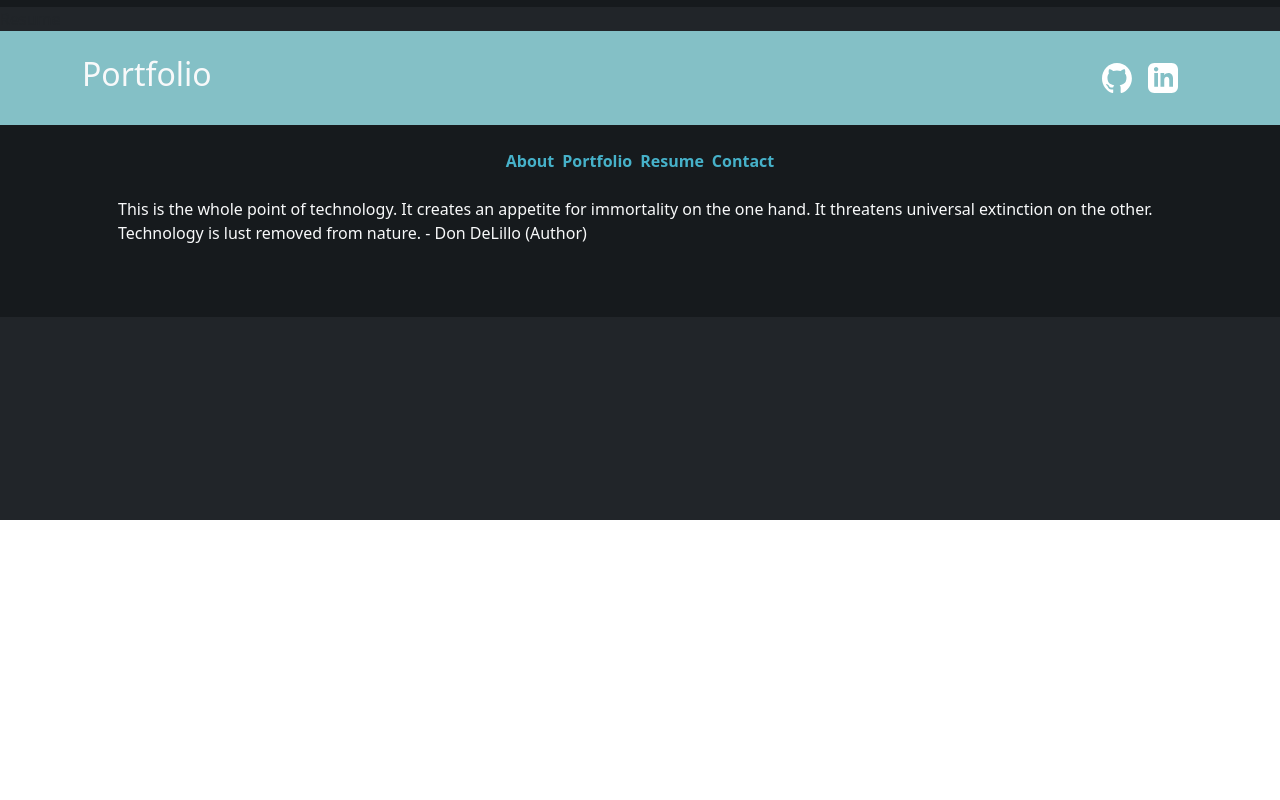
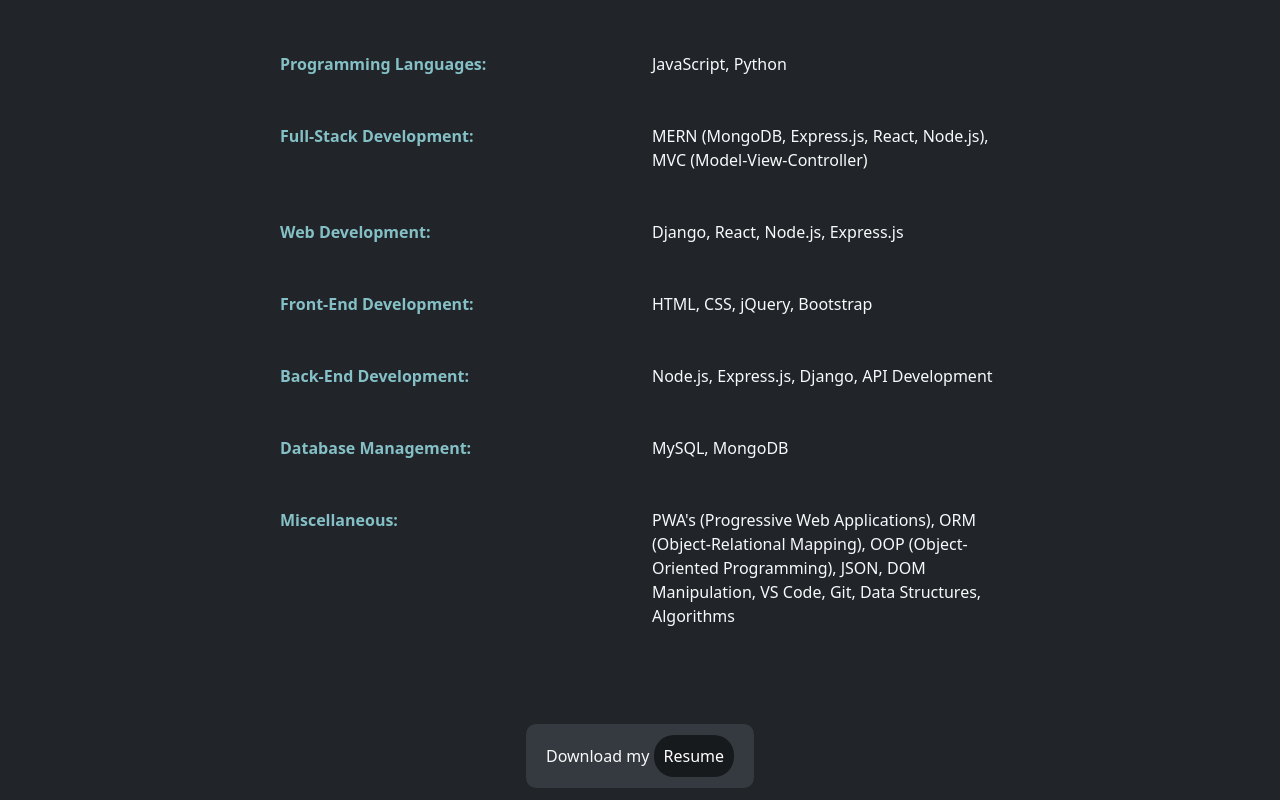
Before and after one commit to brady-billeisen/react-portfolio, a React (Vite) app: page /resume in a window 1280 px wide. Shown: the part 280-1080 px from the top of the page. Before the commit the page ends 800 px from the top, so only its background shows below. Built offline with nearby package versions, Linux system fonts and the light colour scheme.

Commit message:
finished resume page

```diff
--- a/src/App.css
+++ b/src/App.css
@@ -96,3 +96,21 @@
   display: flex;
   justify-content: center;
 }
+
+.skills {
+  display: flex;
+  justify-content: flex-start;
+  color: #84C0C6;
+}
+
+#resume {
+  background-color: #161a1d;
+  padding: 10px;
+  border-radius: 20px;
+}
+
+#resume-download {
+  background-color: #343a40;
+  padding: 20px;
+  border-radius: 10px;
+}
--- a/src/components/Footer.jsx
+++ b/src/components/Footer.jsx
@@ -13,7 +13,7 @@
                 <Link to='/contact' style={{ margin: "0 4px" }} id='footer-link'>Contact</Link>
             </Container>
             <Container className='pb-5'>
-                <p className='d-flex justify-content-center text-light m-4'>This is the whole point of technology.  It creates an appetite for immortality on the one hand.  It threatens universal extinction on the other. Technology is lust removed from nature. - Don DeLillo (Author)</p>
+                <p className='d-flex justify-content-center text-light m-4'>The number one benefit of information technology is that it empowers people to do what they want to do. It lets people be creative. It lets people be productive. It lets people learn things they didn't think they could learn before, and so in a sense it is all about potential. - Steve Ballmer</p>
             </Container>
         </Container>
     </Nav>
--- a/src/components/Separation.jsx
+++ b/src/components/Separation.jsx
@@ -5,7 +5,7 @@
 
 function Separation() {
   return (
-    <div className="pt-3 pb-3" id="footer">
+    <div className="pt-2 pb-2" id="footer">
         <Nav className="p-2">
           <Container className="d-flex justify-content-start align-items-center">
             <h2 className="d-flex justify-content-start text-light">Portfolio</h2>
--- a/src/pages/About.jsx
+++ b/src/pages/About.jsx
@@ -16,19 +16,19 @@
           Hello! I'm Brady Billeisen, a passionate software engineer who embarked on a coding journey that began in the heart of Indianapolis, IN and led me to the vibrant city of Nashville, TN.
           </p>
           <p className='about-me mb-4'>
-          My fascination with code ignited during high school when a classmate's hack gave us three glorious snow days. That moment left me in awe of the possibilities that coding held. The intrigue deepened when I discovered that one of my favorite comedians, Cody Ko, was once a software engineer who developed the wildly popular app "I'd Cap That." Unlike many, I didn't feel drawn to the traditional college path. However, my friend's older brother introduced me to the concept of coding bootcamps, and from that point on, I was hooked. I took a leap of faith, quitting my job and enrolling in Hack Reactor's coding bootcamp, later transferring to Vanderbilt University's coding bootcamp.
+          My fascination with code ignited during high school when a classmate's hack into the school's webapp gave us free snow days. That moment left me in awe of the possibilities that coding held. The intrigue deepened when I discovered that one of my favorite comedians, Cody Ko, was once a software engineer who developed the wildly popular app "I'd Cap That." Unlike many, I didn't feel drawn to the traditional college path. However, my friend's older brother introduced me to the concept of coding bootcamps, and from that point on, I was hooked. I took a leap of faith, quitting my job and enrolling in Hack Reactor's coding bootcamp, later transferring to Vanderbilt University's coding bootcamp.
           </p>
           <p className='about-me mb-4'>
           This journey has not only ignited a passion within me but also fostered an addiction—a relentless pursuit of knowledge and the thrill of building innovative applications.
           </p>
           <p className='about-me mb-4'>
-          Beyond the world of code, I am equally passionate about music and sports. For the past six years, I've been crafting electronic melodies, finding solace and creativity in each beat. Additionally, my love for sports runs deep. Having played basketball, football, and rugby in my youth, I continue to relish in the excitement of watching games, especially during football season and the madness of March Madness.
+          Beyond the world of code, I am equally passionate about music and sports. For the past six years, I've been producing electronic music, finding solace and creativity in each beat. Additionally, my love for sports runs deep. Having played basketball, football, and rugby in my youth, I continue to relish in the excitement of watching games, especially during football season and the chaos of March Madness.
           </p>
           <p className='about-me mb-2'>
           I thrive on learning, creating, and exploring the endless possibilities that technology offers. My skills in JavaScript, Python, and web development technologies, coupled with hands-on experience in Django, React, and Node.js, are the tools I wield as I embark on my journey as a software engineer. My adaptability, problem-solving mindset, and creative spirit drive me to excel in this ever-evolving field. I am eager to contribute my skills and creativity to a dynamic software engineering team, pushing boundaries and shaping the future of technology.
           </p>
           <p className='about-me mt-4 mb-5'>
-          Feel free to reach out to me through my contact information below. Let's connect and explore the exciting possibilities that lie ahead!
+          Feel free to reach out to me through my contact page. Let's connect and explore the exciting possibilities that lie ahead!
           </p>
         </Container>
       </Container>
--- a/src/pages/Resume.jsx
+++ b/src/pages/Resume.jsx
@@ -1,8 +1,65 @@
-import React from 'react'
+import { Container } from 'react-bootstrap'
+import resume from '../images/Resume.pdf'
+import Row from 'react-bootstrap/Row';
+import Col from 'react-bootstrap/Col';
 
 function Resume() {
   return (
-    <div>Resume</div>
+    <main>
+      <Container>
+        <Container className='d-flex' id='page-header'>
+          <h1 className='text-light m-4'>Resume</h1>
+        </Container>
+        <Container className='d-flex justify-content-start mt-5'>
+          <h2 className='text-light'>Skills:</h2>
+        </Container>
+        <Container className='mt-5 mb-5'>
+          <Row className='d-flex justify-content-center'>
+              <Col xs={6} md={4} className='skills fw-bold'>Programming Languages:</Col>
+              <Col xs={6} md={4} className='text-light'>JavaScript, Python</Col>
+          </Row>
+        </Container>
+        <Container className='mt-5 mb-5'>
+          <Row className='d-flex justify-content-center'>
+              <Col xs={6} md={4} className='skills fw-bold'>Full-Stack Development:</Col>
+              <Col xs={6} md={4} className='text-light'>MERN (MongoDB, Express.js, React, Node.js), MVC (Model-View-Controller)</Col>
+          </Row>
+        </Container>
+        <Container className='mt-5 mb-5'>
+          <Row className='d-flex justify-content-center'>
+              <Col xs={6} md={4} className='skills fw-bold'>Web Development:</Col>
+              <Col xs={6} md={4} className='text-light'>Django, React, Node.js, Express.js</Col>
+          </Row>
+        </Container>
+        <Container className='mt-5 mb-5'>
+          <Row className='d-flex justify-content-center'>
+              <Col xs={6} md={4} className='skills fw-bold'>Front-End Development:</Col>
+              <Col xs={6} md={4} className='text-light'>HTML, CSS, jQuery, Bootstrap</Col>
+          </Row>
+        </Container>
+        <Container className='mt-5 mb-5'>
+          <Row className='d-flex justify-content-center'>
+              <Col xs={6} md={4} className='skills fw-bold'>Back-End Development:</Col>
+              <Col xs={6} md={4} className='text-light'>Node.js, Express.js, Django, API Development</Col>
+          </Row>
+        </Container>
+        <Container className='mt-5 mb-5'>
+          <Row className='d-flex justify-content-center'>
+              <Col xs={6} md={4} className='skills fw-bold'>Database Management:</Col>
+              <Col xs={6} md={4} className='text-light'>MySQL, MongoDB</Col>
+          </Row>
+        </Container>
+        <Container className='mt-5 mb-5'>
+          <Row className='d-flex justify-content-center'>
+              <Col xs={6} md={4} className='skills fw-bold'>Miscellaneous:</Col>
+              <Col xs={6} md={4} className='text-light'>PWA's (Progressive Web Applications), ORM (Object-Relational Mapping), OOP (Object-Oriented Programming), JSON, DOM Manipulation, VS Code, Git, Data Structures, Algorithms</Col>
+          </Row>
+        </Container>
+        <Container className='d-flex justify-content-center'>
+          <p className='text-light mt-5 mb-5' id='resume-download'>Download my <a href={resume} id='resume'>Resume</a></p>
+        </Container>
+      </Container>
+    </main>
   )
 }
 
```
Also changed, not shown: 1 other file (tests, documents, lock files or other folders).
